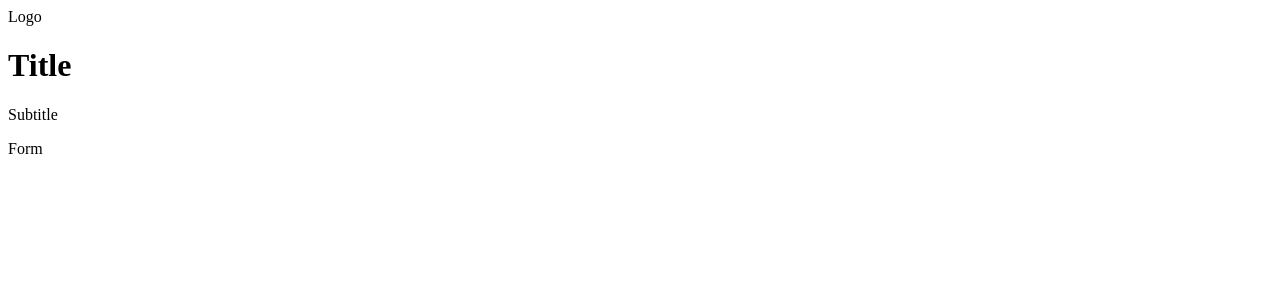
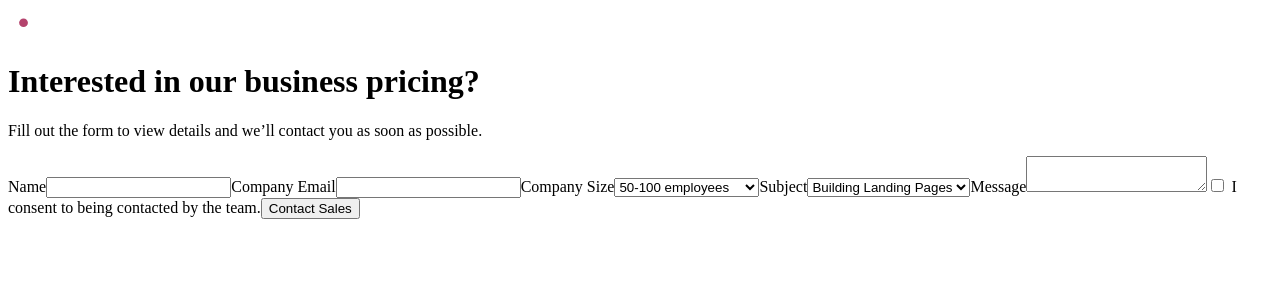
Before and after one commit to Nimus-oes/react-static-contact-form, a React (Vite) app: page / in a window 1280 px wide. Shown: the top 300 px of the page. Built offline with nearby package versions, Linux system fonts and the light colour scheme.

Commit message:
Add markups to all components

```diff
--- a/src/components/Form.jsx
+++ b/src/components/Form.jsx
@@ -1,3 +1,28 @@
 export default function Form() {
-  return <form>Form</form>;
+  return (
+    <form>
+      <label htmlFor="name">Name</label>
+      <input type="text" name="name" id="name" />
+      <label htmlFor="">Company Email</label>
+      <input type="email" name="email" id="email" />
+      <label htmlFor="size">Company Size</label>
+      <select name="size" id="size">
+        <option value="sm">50-100 employees</option>
+        <option value="md">100-200 employees</option>
+        <option value="lg">Over 200 employees</option>
+      </select>
+      <label htmlFor="subject">Subject</label>
+      <select name="subject" id="subject">
+        <option value="landing">Building Landing Pages</option>
+        <option value="price">About Pricing</option>
+        <option value="other">Others</option>
+      </select>
+      <label htmlFor="message">Message</label>
+      <textarea name="message" id="message"></textarea>
+      <label htmlFor="consent"></label>
+      <input type="checkbox" name="consent" id="consent" /> I consent to being
+      contacted by the team.
+      <button>Contact Sales</button>
+    </form>
+  );
 }
--- a/src/components/Logo.jsx
+++ b/src/components/Logo.jsx
@@ -1,3 +1,9 @@
+import logo from "../assets/Logo.svg";
+
 export default function Logo() {
-  return <div>Logo</div>;
+  return (
+    <div>
+      <img src={logo} alt="Beck logo" />
+    </div>
+  );
 }
--- a/src/components/Subtitle.jsx
+++ b/src/components/Subtitle.jsx
@@ -1,3 +1,8 @@
 export default function Subtitle() {
-  return <p>Subtitle</p>;
+  return (
+    <p>
+      Fill out the form to view details and we’ll contact you as soon as
+      possible.
+    </p>
+  );
 }
--- a/src/components/Title.jsx
+++ b/src/components/Title.jsx
@@ -1,3 +1,3 @@
 export default function Title() {
-  return <h1>Title</h1>;
+  return <h1>Interested in our business pricing?</h1>;
 }
```
Also changed, not shown: src/assets/Logo.svg (added).
